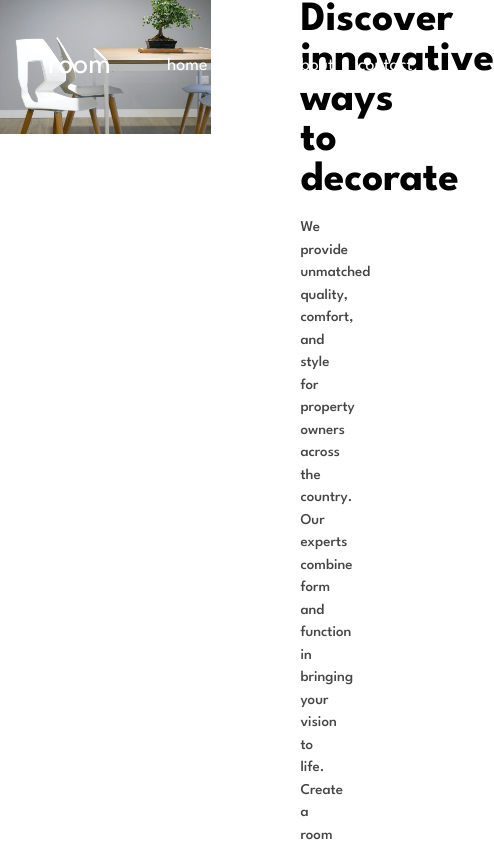
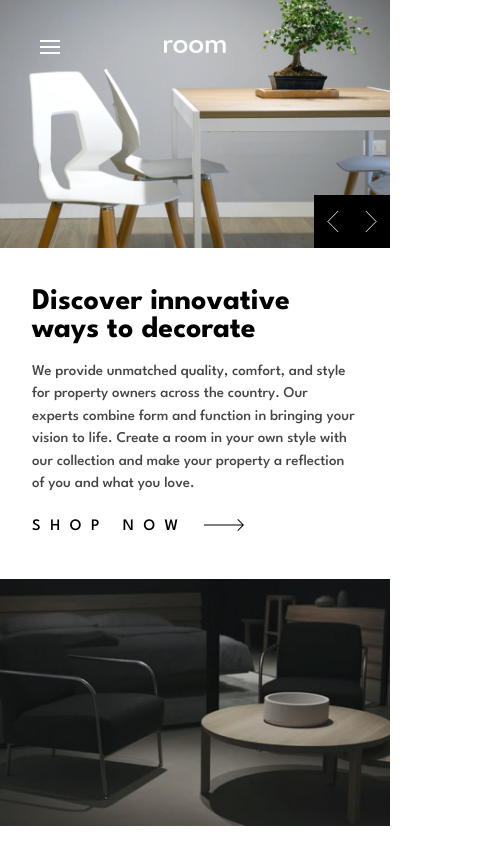
Before and after one commit to ajoykumardas12/room-homepage, a website: page src/index.html in a window 390 px wide. Shown: the top 844 px of the page, 494 px wide, since content can reach past the window. Drawn offline with Linux system fonts and the light colour scheme.

Commit message:
mobile nav

```diff
--- a/src/index.html
+++ b/src/index.html
@@ -15,20 +15,40 @@
 
 </head>
 <body class="font-leagueSpartan relative">
-    <header class="absolute z-10 w-full p-12 flex items-center gap-14 text-white">
-        <div class="text-3xl">
-            room
+    <header class="absolute z-10 w-full py-10 lg:py-12 p-12 flex items-center gap-14 text-white justify-center lg:justify-start">
+        <button class="absolute left-10 lg:hidden" onclick="openNav()">
+            <img src="/images/icon-hamburger.svg" alt="">
+        </button>
+        <div>
+            <img src="/images/logo.svg" alt="">
         </div>
-        <nav class="flex gap-6 text-lg">
-            <a href="#" class="navlink">home</a>
-            <a href="#" class="navlink">shop</a>
-            <a href="#" class="navlink">about</a>
-            <a href="#" class="navlink">contact</a>
+        <nav class="hidden lg:block w-full text-lg">
+            <ul class="flex gap-6">
+                <li class="list-none"><a href="#" class="navlink">home</a></li>
+                <li class="list-none"><a href="#" class="navlink">shop</a></li>
+                <li class="list-none"><a href="#" class="navlink">about</a></li>
+                <li class="list-none"><a href="#" class="navlink">contact</a></li>
+            </ul>
+        </nav>
+        <nav class="fixed top-0 lg:hidden w-full hidden" id="mobile-nav">
+            <div class="fixed w-full h-[100rem] backdrop-brightness-[0.4]">
+                <div class="z-20 top-0 left-0 w-full h-24 flex items-center gap-8 xs:gap-10 px-6 xs:px-10 bg-white text-lg">
+                    <button onclick="closeNav()">
+                        <img src="/images/icon-close.svg" class="min-w-4" alt="">
+                    </button>
+                    <ul class="flex gap-3 xs:gap-4 sm:gap-6 text-base xs:text-lg text-veryDarkGrey">
+                        <li class="list-none"><a href="#" class="navlink">home</a></li>
+                        <li class="list-none"><a href="#" class="navlink">shop</a></li>
+                        <li class="list-none"><a href="#" class="navlink">about</a></li>
+                        <li class="list-none"><a href="#" class="navlink">contact</a></li>
+                    </ul>
+                </div>
+            </div>
         </nav>
     </header>
-    <main>
-        <div class="w-full flex">
-            <div class="w-7/12 relative">
+    <main class="">
+        <div class="w-full flex flex-col lg:flex-row">
+            <div class=" lg:w-7/12 relative">
                 <div>
                     <img
                         src="/images/desktop-image-hero-1.jpg" alt="home table"
@@ -36,9 +56,9 @@
                         id="hero-img"
                     >
                 </div>
-                <div class="w-[19.4%] absolute bottom-0 -right-[19.4%] flex">
+                <div class="w-[19.4%] absolute bottom-0 right-0 lg:-right-[19.4%] flex">
                     <button
-                        class="w-6/12 flex py-7 justify-center bg-black hover:bg-veryDarkGrey cursor-pointer"
+                        class="w-6/12 flex py-4 lg:py-7 justify-center bg-black hover:bg-veryDarkGrey cursor-pointer"
                         onclick="previous()"
                         >
                         <img
@@ -48,7 +68,7 @@
                         >
                     </button>
                     <button
-                        class="w-6/12 flex py-7 justify-center bg-black hover:bg-veryDarkGrey cursor-pointer"
+                        class="w-6/12 flex py-4 lg:py-7 justify-center bg-black hover:bg-veryDarkGrey cursor-pointer"
                         onclick="next()"
                     >
                         <img
@@ -59,8 +79,8 @@
                     </button>
                 </div>
             </div>
-            <div class="w-5/12 flex flex-col justify-center gap-4 px-[5.6rem] pb-2">
-                <h1 class="text-[2.6rem] font-bold leading-10" id="cta-heading">
+            <div class="lg:w-5/12 flex flex-col justify-center gap-4 px-8 py-10 lg:py-0 lg:px-[6%] lg:pb-2">
+                <h1 class="text-3xl lg:text-[2.6rem] leading-7 font-bold lg:leading-10" id="cta-heading">
                     Discover innovative ways to decorate
                 </h1>
                 <p class="text-[15px] text-veryDarkGrey font-medium" id="cta-paragraph">
@@ -80,11 +100,11 @@
                 </div>
             </div>
         </div>
-        <div class="flex">
-            <div class="w-[29.1%]">
+        <div class="flex flex-col lg:flex-row">
+            <div class="w-full lg:w-[29.1%]">
                 <img src="/images/image-about-dark.jpg" alt="about dark">
             </div>
-            <div class="w-[40.5%] flex flex-col justify-center gap-3 px-10">
+            <div class="lg:w-[40.5%] flex flex-col justify-center gap-3 px-8 py-10 lg:px-10 lg:py-0">
                 <h2 class="text-[15px] font-bold tracking-[0.35rem]">
                     ABOUT OUR FURNITURE
                 </h2>
@@ -95,7 +115,7 @@
                     or anything in between. Product specialists are available to help you create your dream space.
                 </p>
             </div>
-            <div class="w-[30.4%]">
+            <div class="lg:w-[30.4%]">
                 <img src="/images/image-about-light.jpg" alt="">
             </div>
         </div>
--- a/src/script.js
+++ b/src/script.js
@@ -44,3 +44,17 @@ const paragraphTexts = [
     "With stores all over the world, it's easy for you to find furniture for your home or place of business. Locally, we’re in most major cities throughout the country. Find the branch nearest you using our store locator. Any questions? Don't hesitate to contact us today.",
     "Our modern furniture store provide a high level of quality. Our company has invested in advanced technology to ensure that every product is made as perfect and as consistent as possible. With three decades of experience in this industry, we understand what customers want for their home and office."
 ]
+
+const body = document.querySelector("body");
+const mobileNav = document.getElementById("mobile-nav");
+const main = document.querySelector("body");
+
+const openNav = () => {
+    // body.style.overflowY = "hidden";
+    mobileNav.classList.remove("hidden");
+}
+
+const closeNav = () => {
+    // body.style.overflowY = "auto";
+    mobileNav.classList.add("hidden");
+}
--- a/tailwind.config.js
+++ b/tailwind.config.js
@@ -9,6 +9,9 @@ module.exports = {
       },
       fontFamily: {
         leagueSpartan: ['League Spartan'],
+      },
+      screens: {
+        xs: "360px",
       }
     },
   },
```
Also changed, not shown: dist/output.css.
